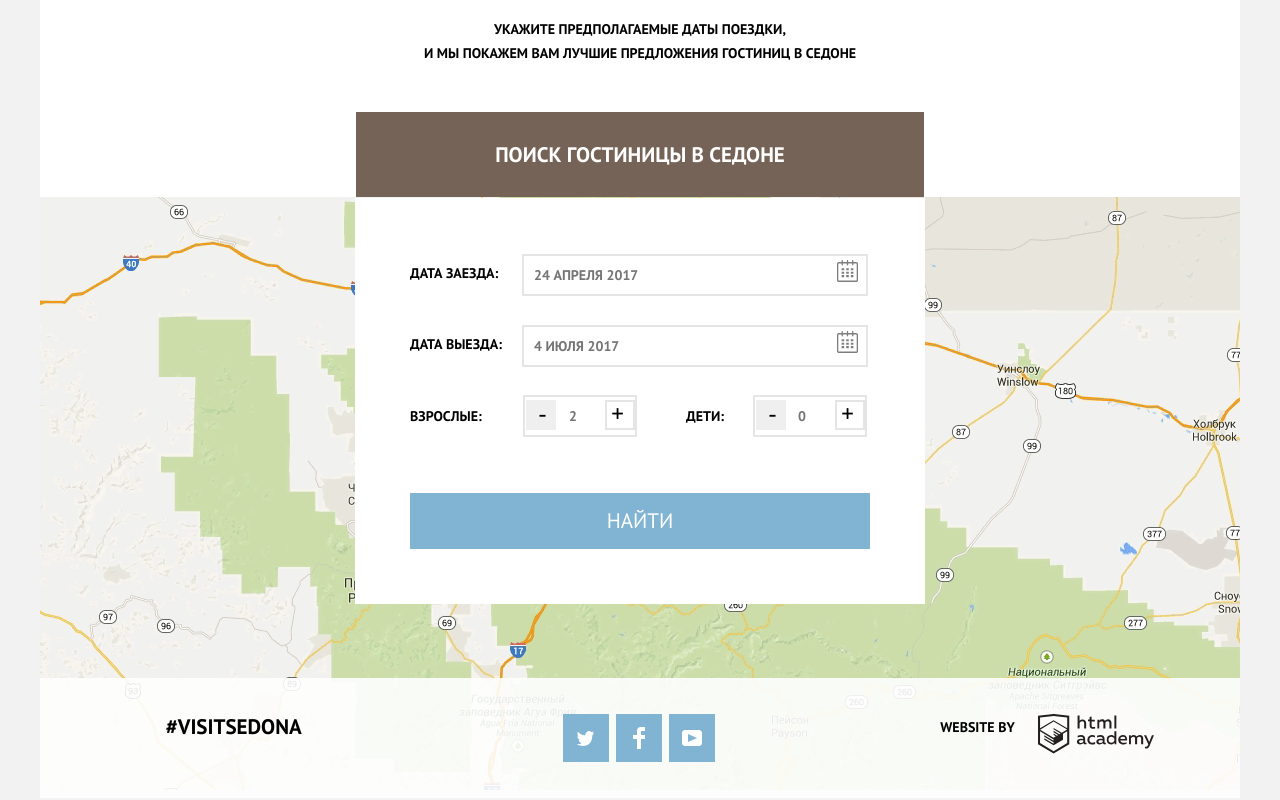
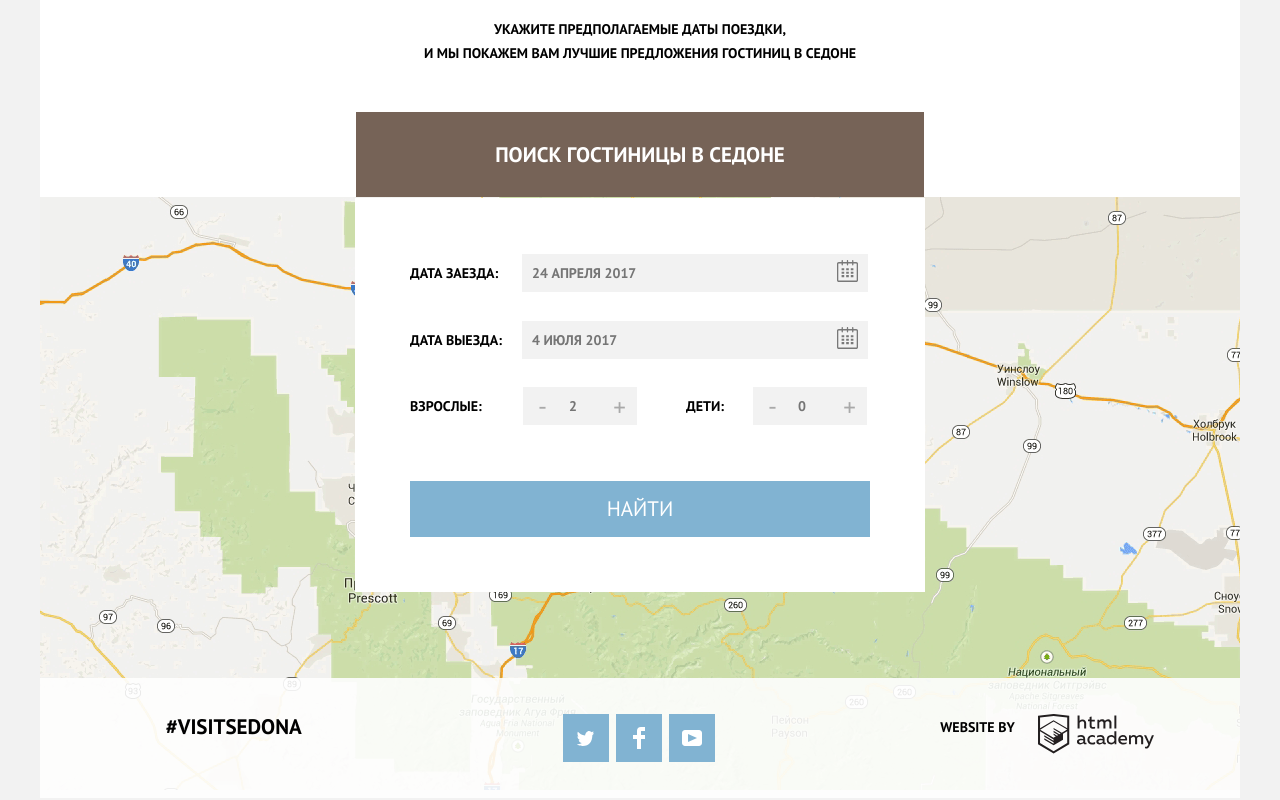
Before and after one commit to NadyaZorina/911975-sedona-24, a plain HTML site: page index.html in a window 1280 px wide. Shown: the part 1972-2772 px from the top of the page. Drawn offline with nearby package versions, Linux system fonts and the light colour scheme.

Commit message:
Форма поиска изменения

```diff
--- a/css/style.css
+++ b/css/style.css
@@ -415,6 +415,7 @@ a {
   background-color: #f2f2f2;
   border: 0;
   padding: 0;
+  outline: 0;
 }
 .appointment-item.adult input,
 .appointment-item.child input{
@@ -492,6 +493,7 @@ a {
     border: 0;
     outline: 0;
 
+    background-color: #f2f2f2;
    /* background: rgba(0, 128, 0, 0.2);временно*/
 }
 .add{
@@ -505,6 +507,8 @@ a {
 
     bottom: 1px;
     right: 9px;
+
+    color: #a9a9a9;
 }
 .add::after{
     content:"+";
@@ -513,24 +517,24 @@ a {
 
     bottom: 0px;
     right: 9px;
+
+    color: #a9a9a9;
 }
-/*.add,
-.minus {
-  color: #a9a9a9;
-}*/
 
-.appointment-item input,
-.add,
-.minus:hover{
+.appointment-item input:hover/*,
+.add:hover,
+.minus:hover*/{
   background-color: #ebebeb;
+  outline: 0;
 }
-.appointment-item input,
-.add,
-.minus:active{
+.appointment-item input:active/*,
+.add:active,
+.minus:active*/{
   background-color: #ffffff;
   border: 2px solid #e5e5e5;
+  outline: 0;
 }
-/*
+
 .add:hover::after,
 .minus:hover::after {
    color: #000000;
@@ -541,7 +545,7 @@ a {
 .minus:active::after {
   color: #81b3d2;
 }
-  */
+
 
 
 
```
